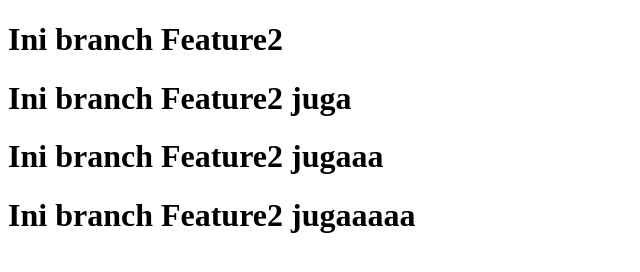
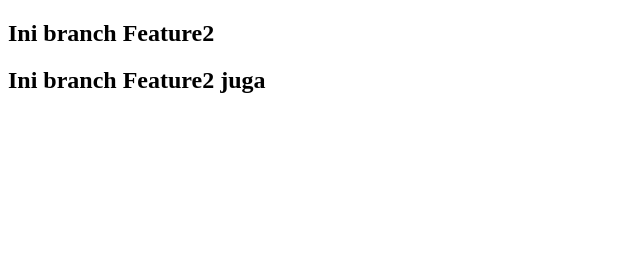
Before and after one commit to TarisRafiqi/pelatihan, a plain HTML site: page index.html in a window 1280 px wide. Shown: the whole page, without its empty margins (0-640 px from the left). Drawn offline with Linux system fonts and the light colour scheme.

Commit message:
mengganti isi index.html pada feature2

```diff
--- a/index.html
+++ b/index.html
@@ -7,9 +7,8 @@
     <title>Document</title>
 </head>
 <body>
-    <h1>Ini branch Feature2</h1>
-    <h1>Ini branch Feature2 juga</h1>
-    <h1>Ini branch Feature2 jugaaa</h1>
-    <h1>Ini branch Feature2 jugaaaaa</h1>
+    <h2>Ini branch Feature2</h2>
+    <h2>Ini branch Feature2 juga</h2>
+
 </body>
 </html>
```
